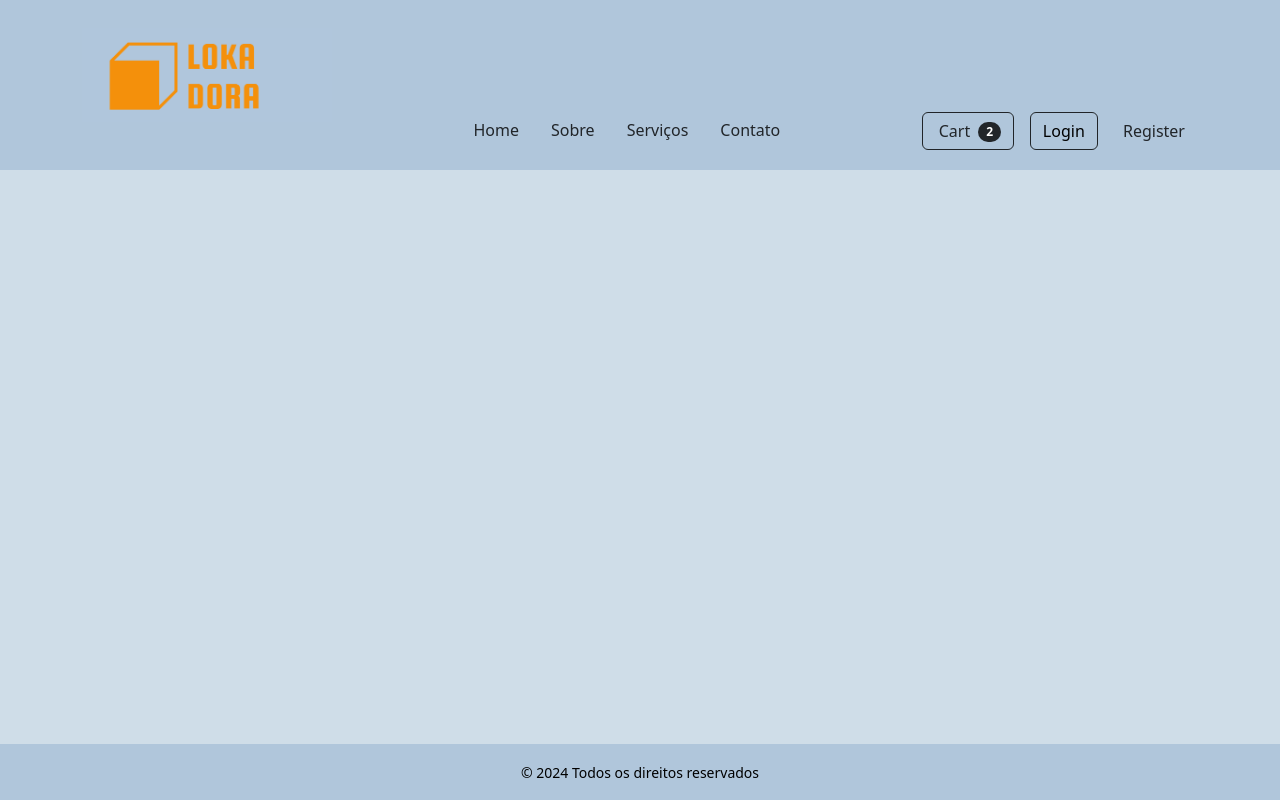
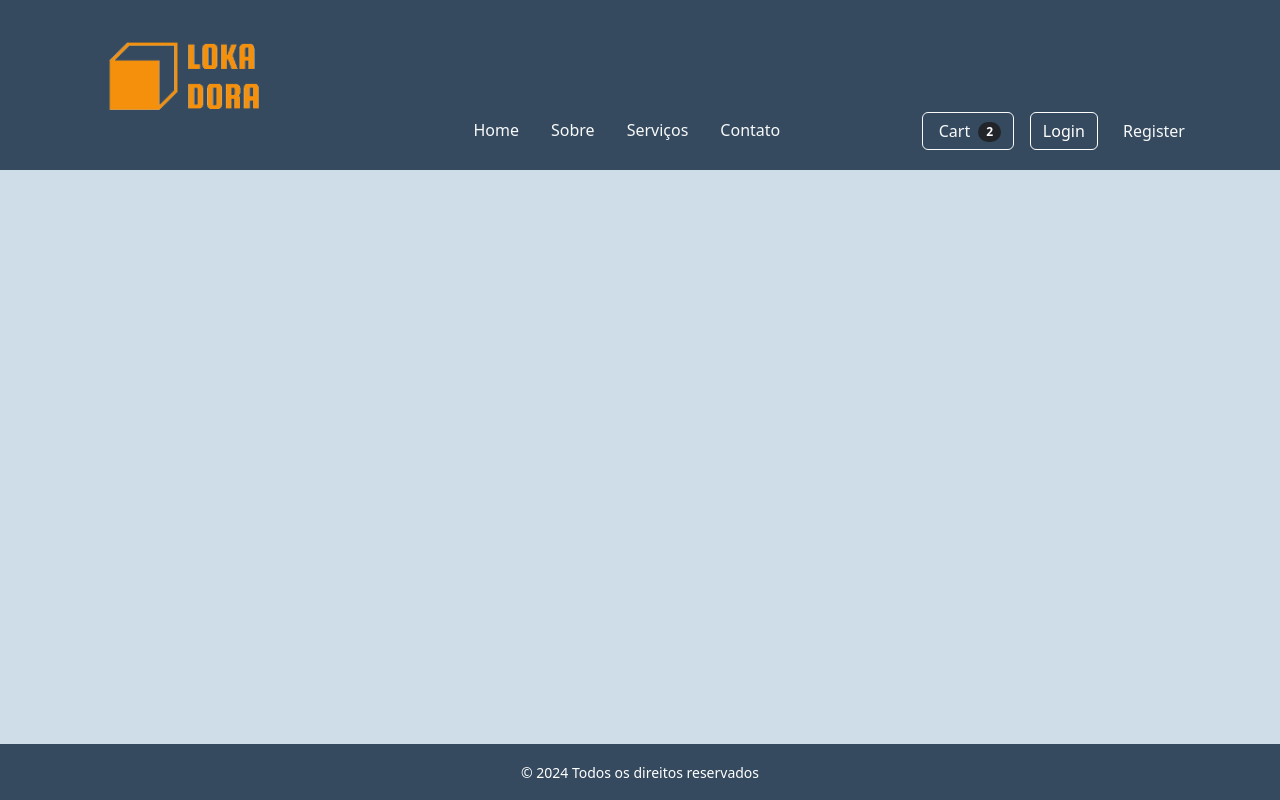
Before and after one commit to cesgomes/Locadora_Frontend, a Django app: page / in a window 1280 px wide. Run offline with Django 5.2, Linux system fonts and the light colour scheme.

Commit message:
Ajustes na cor do tema e fonte branca (Padrão SAP)

```diff
--- a/core/catalog/Templates/home.html
+++ b/core/catalog/Templates/home.html
@@ -28,23 +28,23 @@
             <!-- Menu de navegação -->
             <nav class="menu">
                 <ul class="nav justify-content-center">
-                        <li class="nav-item"><a href="#" class="nav-link text-dark">Home</a></li>
-                        <li class="nav-item"><a href="#" class="nav-link text-dark">Sobre</a></li>
-                        <li class="nav-item"><a href="#" class="nav-link text-dark">Serviços</a></li>
-                        <li class="nav-item"><a href="#" class="nav-link text-dark">Contato</a></li>
+                    <li class="nav-item"><a href="#" class="nav-link text-light">Home</a></li>
+                    <li class="nav-item"><a href="#" class="nav-link text-light">Sobre</a></li>
+                    <li class="nav-item"><a href="#" class="nav-link text-light">Serviços</a></li>
+                    <li class="nav-item"><a href="#" class="nav-link text-light">Contato</a></li>
                 </ul>
             </nav>
 
             <!-- Carrinho de compras e área de login -->
             <div class="d-flex align-items-center">
-                    <a href="#" class="btn btn-outline-dark me-3">
+                <a href="#" class="btn btn-outline-light me-3">
                     <i class="bi-cart-fill me-1" aria-hidden="true"></i>
                     Cart
                     <span class="badge bg-dark text-white ms-1 rounded-pill" id="cart_quantity">2</span>
                 </a>
                 <div class="login">
                     <a href="#" class="btn btn-outline-dark">Login</a>
-                        <a href="#" class="btn btn-link text-dark text-decoration-none ms-2" aria-label="Register">Register</a>
+                    <a href="#" class="btn btn-link text-decoration-none ms-2 text-light" aria-label="Register">Register</a>
                 </div>
             </div>
         </div>
--- a/core/static/css/custom.css
+++ b/core/static/css/custom.css
@@ -1,8 +1,8 @@
 /* Estilização compartilhada entre header e footer */
 .bg-custom {
-    background-color: hwb(210 69% 14%);
-    color: #000;
-    /* Cor do texto no header e footer */
+    background-color: #354a5f;
+    color: #fff;
+    /* Define o texto como branco */
 }
 
 /* Garantir que o body ocupe 100% da altura da página */
@@ -25,36 +25,56 @@ footer {
     position: fixed;
     bottom: 0;
     width: 100%;
-    background-color: #b0c6dc;
+    background-color: #354a5f;
     text-align: center;
     padding: 10px 0;
 }
 
+/* Fixar o header no topo da página */
 header {
     position: fixed;
-    /* Fixar o header na parte superior */
     top: 0;
-    /* Alinhar no topo da página */
     left: 0;
-    /* Alinhar à esquerda */
     width: 100%;
-    /* Ocupa toda a largura da página */
     z-index: 1000;
-    /* Manter o header acima de outros conteúdos */
     padding-bottom: 20px;
-    /* Espaço adicional na parte inferior do header */
+    /* Espaço extra no final do header */
+}
+
+/* Estilo para links no header (menu e login/register) */
+header a {
+    color: #fff;
+    /* Define a cor dos links como branca */
+    text-decoration: none;
+    /* Remove sublinhado dos links */
+}
+
+/* Cor ao passar o mouse nos links */
+header a:hover {
+    color: #ddd;
+    /* Cor mais clara ao passar o mouse */
 }
 
 /* Ajustes na área de login */
-.login .btn {
-    color: #000;}
+.login .btn-outline-dark {
+    color: #fff;
+    /* Cor do texto branco no botão de login */
+    border-color: #fff;
+    /* Cor da borda do botão de login */
+}
 
-/* custom.css *//* Estilos para o logo */
+/* Estilo ao passar o mouse sobre o botão de login */
+.login .btn-outline-dark:hover {
+    background-color: #fff;
+    /* Fundo branco no hover */
+    color: #354a5f;
+    /* Texto escuro no hover */
+}
+
+/* Estilos para o logo */
 .logo img {
     width: 250px;
-    /* Define a largura do logo */
     height: 150px;
-    /* Define a altura do logo */
     object-fit: contain;
     /* Garante que a imagem mantenha a proporção */
 }
```
Also changed, not shown: core/static/img/logo.png. Lines whose indentation alone changed are shown as unchanged.
